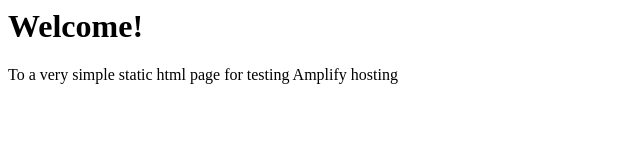
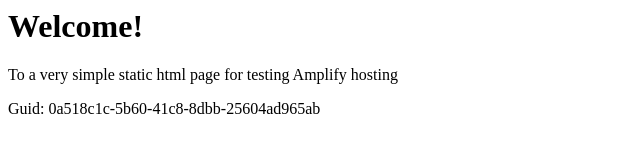
Before and after one commit to aws-aemilia-fra/Github-PR-Commit-Integration-Test-DoNotTouch-GithubWebhookPreviewCanaryTest-v1-prod-eu-central-1, a website: page src/index.html in a window 1280 px wide. Shown: the whole page, without its empty margins (0-640 px from the left). Drawn offline with Linux system fonts and the light colour scheme.

Commit message:
commit from integ tests

```diff
--- a/src/index.html
+++ b/src/index.html
@@ -1,3 +1,5 @@
+
+
 <html lang="en">
 
 <head>
@@ -10,6 +12,6 @@
 <body>
     <h1>Welcome!</h1>
     <p>To a very simple static html page for testing Amplify hosting</p>
-</body>
+    <p>Guid: 0a518c1c-5b60-41c8-8dbb-25604ad965ab</p></body>
 
 </html>
```
